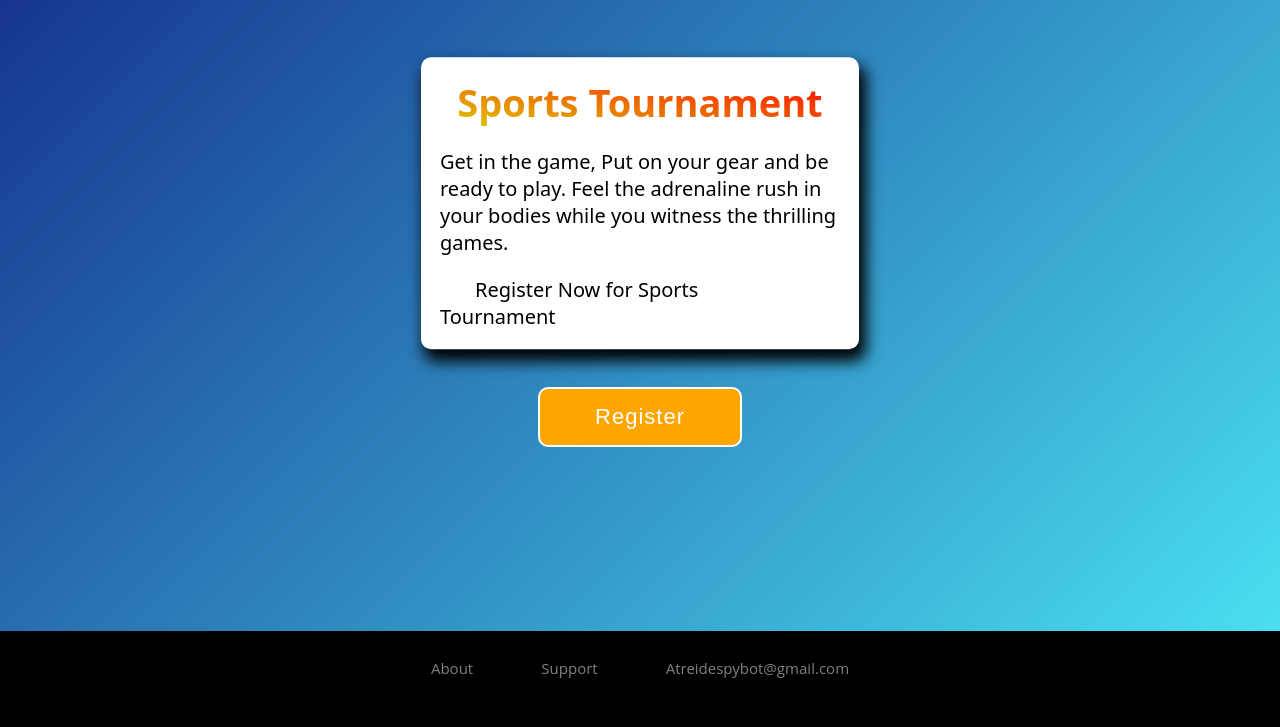
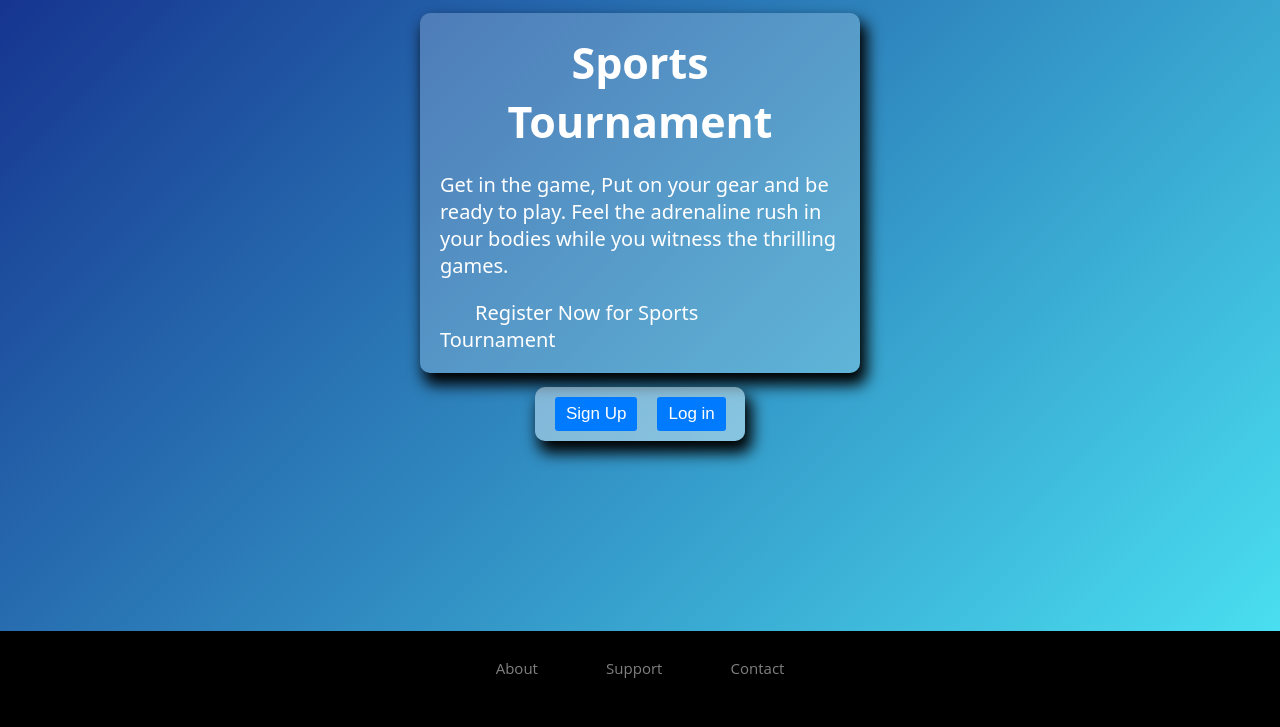
Before and after one commit to Rohanc28/Flask-registration-app, a Flask app: page / in a window 1280 px wide. Shown: the part 73-800 px from the top of the page. Run offline with Flask 2, Linux system fonts and the light colour scheme; parts of the project's set-up code (start-up, migrations or seed data) failed here and were passed over.

Commit message:
Update index.html
added log in button for log in screen

```diff
--- a/template/index.html
+++ b/template/index.html
@@ -146,33 +146,16 @@
         color: black;
       }
 
-      .btn button {
-        background-image: linear-gradient(144deg, white, grey);
-        position: relative;
-        display: flex;
-        margin: 10px;
-        padding: 13px;
-        border-radius: 30px;
-        right: 1em;
-
-        text-transform: uppercase;
-        transition: all 0.1s ease-in;
-        transition-duration: 0.4s;
-      }
-      .btn button :hover {
-        background-color: #4caf50; /* Green */
-        color: var(--main-bg-color);
-      }
       #head-2 {
         font-family: system-ui, -apple-system, Segoe UI, Roboto, Helvetica Neue,
           Arial, Noto Sans;
-        font-size: 38px;
+        font-size: 43px;
         font-weight: 600;
         display: flex;
         flex-direction: column;
         justify-content: center;
         text-align: center;
-        background-image: linear-gradient(190deg, red, rgb(220, 205, 0));
+        background-image: linear-gradient(190deg, white, white);
         -webkit-text-fill-color: transparent;
         -webkit-background-clip: text;
       }
@@ -183,16 +166,17 @@
         left: 50%;
         transform: translate(-50%, -65%);
 
-        background-color: rgba(255, 255, 255, 1);
-        border: 4px solid rgba(255, 255, 255, 1);
+        background-color: rgba(255, 255, 255, 0.2);
+        border: 0px solid rgba(255, 255, 255, 1);
         border-radius: 10px;
-        padding: 15px;
+        padding: 20px;
         box-shadow: 5px 10px 15px 2px rgb(0, 0, 0);
       }
       .main-1 {
         font-family: system-ui, -apple-system, Segoe UI, Roboto, Helvetica Neue,
           Arial, Noto Sans;
         font-size: 20px;
+        color: white;
       }
       /*------------------------------------------------------------------*/
       #heading {
@@ -203,14 +187,14 @@
       .submit {
         margin-top: 20px;
         position: absolute;
-        padding: 15px 55px;
-        width: auto;
-        border: 2px solid white;
+        display: inline;
+        padding: 0px 0px 0px 10px;
+        height: auto;
+        width: 200px;
         border-radius: 10px;
         font-size: 22px;
         color: white;
-        letter-spacing: 1px;
-        background: orange;
+        background: rgba(255, 255, 255, 0.4);
         cursor: pointer;
         transition: 0.4s cubic-bezier(0.175, 0.885, 0.32, 1.275);
 
@@ -219,16 +203,48 @@
 
         -ms-transform: translate(50%, 50%);
         transform: translate(-50%, 00%);
-        box-shadow: 0 0 0;
+        box-shadow: 5px 10px 15px 2px rgb(0, 0, 0);
       }
-      .submit:hover {
-        color: black;
-        border: 3px solid black;
-        background: rgb(252, 136, 1);
-        box-shadow: 4px 4px 2px rgb(0, 0, 0);
-        transition: 0.4s cubic-bezier(0.175, 0.885, 0.32, 1.275);
+      .btn {
+        float: left;
+        font-size: 17px;
+        padding: 6px 10px;
+        margin: 10px;
+        color: white;
+        display: inline-block;
+        text-decoration: none;
+        text-align: center;
+        white-space: nowrap;
+        align-items: center;
+        -ms-touch-action: manipulation;
+        touch-action: manipulation;
+        cursor: pointer;
+        -webkit-user-select: none;
+        -moz-user-select: none;
+        -ms-user-select: none;
+        user-select: none;
+        background: rgb(0, 123, 255);
+        border: 1px solid transparent;
+        border-radius: 3px;
+        transition: 0.5s ease;
       }
-
+      .btn:focus,
+      .btn:active:focus {
+        outline: thin dotted;
+        outline: 5px auto -webkit-focus-ring-color;
+        outline-offset: -2px;
+      }
+      .btn:hover,
+      .btn:focus {
+        background: rgb(0, 105, 217);
+        text-decoration: none;
+      }
+      .btn:active {
+        background: rgb(0, 105, 217);
+        outline: 0;
+        -webkit-box-shadow: inset 0 3px 5px rgba(0, 0, 0, 0.125);
+        box-shadow: inset 0 3px 5px rgba(0, 0, 0, 0.125);
+      }
       /*------------------------------------------------------------------*/
       #foot {
         width: 100%;
@@ -273,9 +289,22 @@
       <nav>
         <a class="logo" href="#">Atreides.</a>
         <ul class="nav-bar">
-          <li class="nav-bar_item"><a href="">about</a></li>
-          <li class="nav-bar_item"><a href="">project</a></li>
-          <li class="nav-bar_item"><a href="">contact</a></li>
+          <li class="nav-bar_item">
+            <a href="https://github.com/Rohanc28/Flask-registration-app#readme"
+              >about</a
+            >
+          </li>
+          <li class="nav-bar_item">
+            <a href="https://github.com/Rohanc28/Flask-registration-app"
+              >project</a
+            >
+          </li>
+          <li class="nav-bar_item">
+            <a
+              href="https://mail.google.com/mail/u/0/?fs=1&to=idevrutahc@gmail.com&su=SUBJECT&body=BODY&tf=cm"
+              >contact</a
+            >
+          </li>
         </ul>
       </nav>
       <!---->
@@ -302,20 +331,27 @@
           >
         </div>
       </div>
-      <form action="/register" method="get">
-        <input class="submit" type="submit" value="Register" />
-      </form>
+      <div class="submit">
+        <form action="/register" method="post">
+          <input class="btn" type="submit" value="Sign Up" />
+        </form>
+        <form action="/login" method="post">
+          <input class="btn" type="submit" value="Log in" />
+        </form>
+      </div>
 
       <!---->
       <div id="foot">
         <ul class="foot-ul">
           <li class="foot-ul-li">
-            <a href="#">About</a>
+            <a href="https://github.com/Rohanc28/Flask-registration-app"
+              >About</a
+            >
           </li>
           <li class="foot-ul-li">
             <a href="#">Support</a>
           </li>
-          <li class="foot-ul-li"><a href="#">Atreidespybot@gmail.com</a></li>
+          <li class="foot-ul-li"><a href="#">Contact</a></li>
         </ul>
       </div>
     </body>
```
